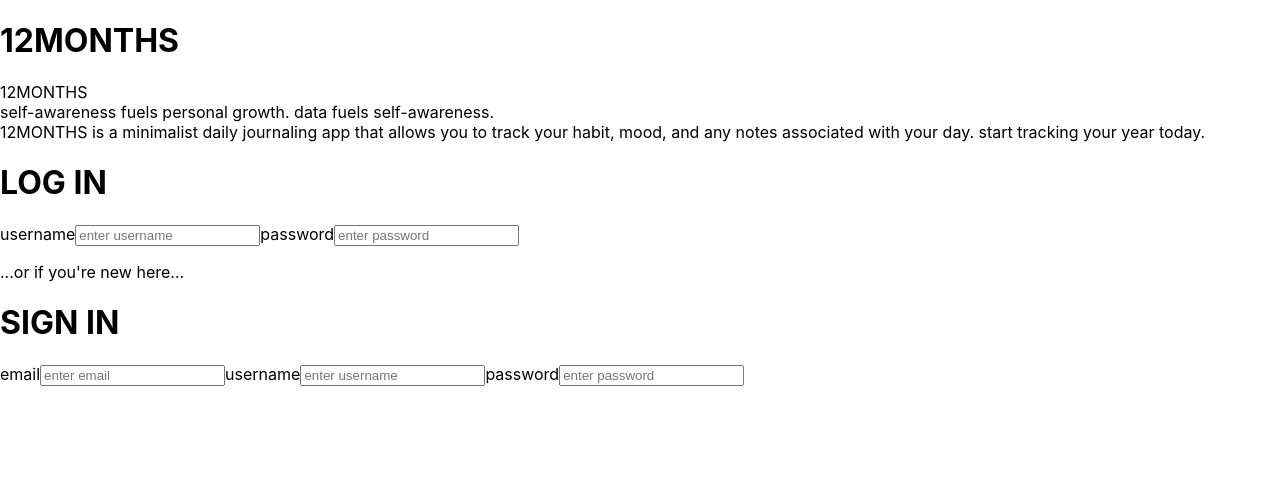
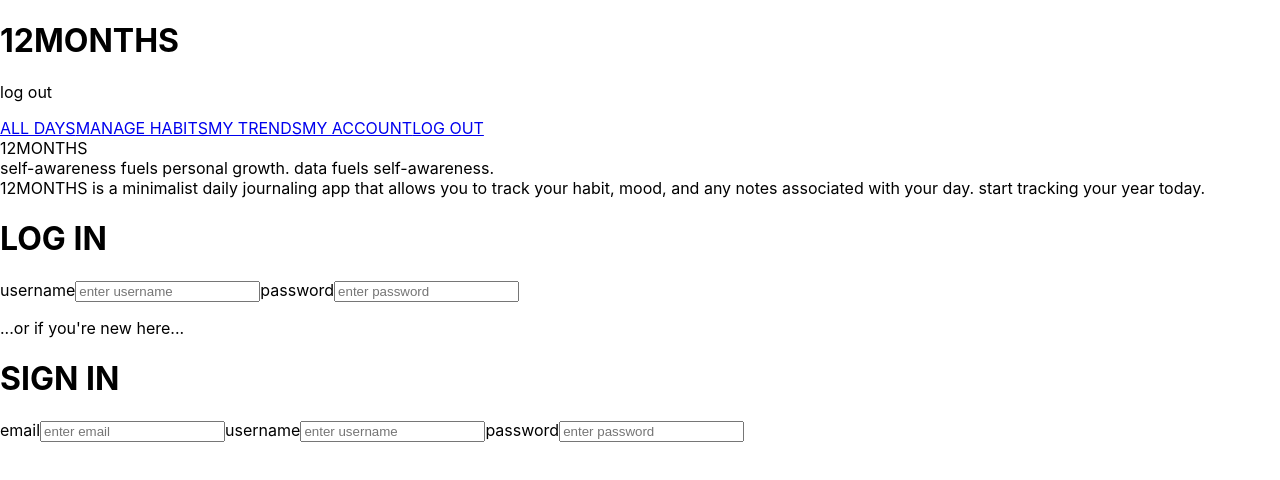
Before and after one commit to billyott/twelve-months-client, a React (Create React App) app: page / in a window 1280 px wide. Shown: the top 480 px of the page. Built offline with nearby package versions, Linux system fonts and the light colour scheme.

Commit message:
build navbar shell

```diff
--- a/src/App.js
+++ b/src/App.js
@@ -2,6 +2,7 @@
 
 import LoginContainer from './containers/login-container'
 import Header from './components/header'
+import NavBar from './components/nav-bar'
 import './App.css';
 
 function App() {
@@ -19,6 +20,7 @@ function App() {
                 </Switch>
             </BrowserRouter> */}
             <Header />
+            <NavBar />
             <LoginContainer />
         </div>
     );
--- a/src/components/header.js
+++ b/src/components/header.js
@@ -7,8 +7,9 @@ function Header() {
 
 
     return (
-        <div>
-            <h1>12MONTHS</h1>
+        <div className="header">
+            <h1 className="header__title">12MONTHS</h1>
+            <p className="header__link">log out</p>
         </div>
     );
 
--- /dev/null
+++ b/src/components/nav-bar.js
@@ -0,0 +1,21 @@
+import React from 'react'
+
+import './nav-bar.scss'
+
+
+function NavBar() {
+
+
+    return (
+        <div className="nav-bar">
+            <a className="nav-bar__link" href="#">ALL DAYS</a>
+            <a className="nav-bar__link" href="#">MANAGE HABITS</a>
+            <a className="nav-bar__link" href="#">MY TRENDS</a>
+            <a className="nav-bar__link" href="#">MY ACCOUNT</a>
+            <a className="nav-bar__link" href="#">LOG OUT</a>
+        </div>
+    );
+
+};
+
+export default NavBar;
```
Also changed, not shown: src/containers/homepage-container.js (added, +34 -0 lines), src/components/nav-bar.scss (added), src/containers/homepage-container.scss (added).
